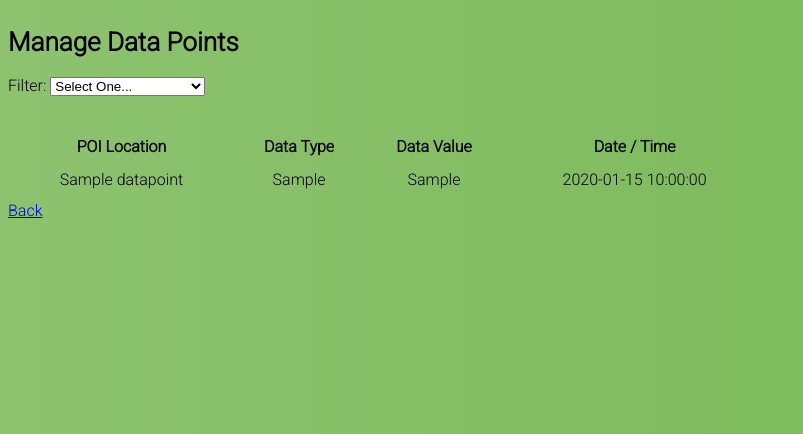
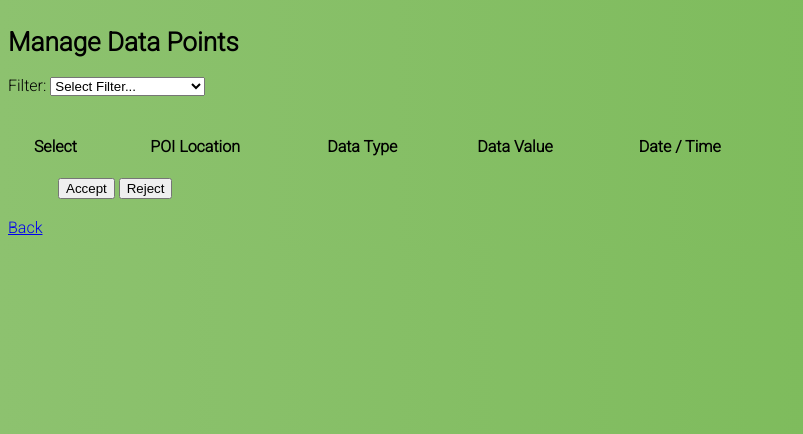
Before and after one commit to cclaassen3/service_learn_sustain, a Flask app: page /manage-data-points in a window 1280 px wide. Shown: the top 434 px of the page, without its empty margins (0-803 px from the left). Run offline with Flask 2, Linux system fonts and the light colour scheme; tables that the repository leaves empty or names only in its code hold one stand-in row (values such as "Sample post"); lists and menus that the app fills with data are empty; some libraries are stand-ins or nearby versions.

Commit message:
implemented filtering for data points & selecting to accept and reject

```diff
--- a/application.py
+++ b/application.py
@@ -122,16 +122,28 @@
 @app.route('/manage-data-points')
 def manage_data_points():
     data_points = db.retrieveDataPoints()
-    for dp in data_points:
-        print dp
-    return render_template('manage_data_points.html', data_points=data_points)
+    return render_template('manage_data_points.html', datapoints=data_points)
 
 @app.route('/change-data-point-filter', methods=['POST'])
 def change_data_point_filter():
     db.data_point_filter = [str(x) for x in request.form['filter'].split("_")]
-    print db.data_point_filter
     return flask.redirect('/manage-data-points')
 
+@app.route('/accept-data-points', methods=['POST'])
+def accept_data_points():
+    items = db.retrieveDataPoints()
+    selected = [int(x) for x in request.form.getlist("selected")]
+    for index in selected:
+        db.acceptDataPoint(items[index][0], items[index][3])
+    return flask.redirect('/manage-data-points')
+
+@app.route('/reject-data-points', methods=['POST'])
+def reject_data_points():
+    items = db.retrieveDataPoints()
+    selected = [int(x) for x in request.form.getlist("selected")]
+    for index in selected:
+        db.rejectDataPoint(items[index][0], items[index][3])
+    return flask.redirect('/manage-data-points')
 
 
 
--- a/db.py
+++ b/db.py
@@ -93,7 +93,7 @@
 def retrieveDataPoints():
 	#if filter selected, order by that filter
 	if data_point_filter: return filteredDataPoints(data_point_filter)
-	query = "SELECT poi_location_name, data_type, data_value, date_time FROM dataPoint WHERE accepted=False"
+	query = "SELECT poi_location_name, data_type, data_value, date_time FROM dataPoint WHERE accepted is NULL"
 	cursor.execute(query)
 	database.commit()
 	return cursor.fetchall()
@@ -102,7 +102,6 @@
 	#set ascending / descending
 	ascdesc = 'asc'
 	if filter_specs[0] == 'desc': ascdesc = 'desc'
-	print "changed order"
 
 	#set column to filter by
 	column = 'poi_location_name'
@@ -111,10 +110,8 @@
 		elif filter_specs[2] == 'value': column = 'data_value'
 	elif filter_specs[1] == 'date': column = 'date_time'
 
-	print "filter specs:", ascdesc, column
-
 	#retrieve data points
-	query = "SELECT poi_location_name, data_type, data_value, date_time FROM dataPoint WHERE accepted=False order by {} {}".format(column, ascdesc)
+	query = "SELECT poi_location_name, data_type, data_value, date_time FROM dataPoint WHERE accepted is NULL order by {} {}".format(column, ascdesc)
 	cursor.execute(query)
 	database.commit()
 	return cursor.fetchall()
@@ -148,3 +145,22 @@
 	cursor.execute(query, (city, state))
 	database.commit()
 	return len(cursor.fetchall()) > 0
+
+
+# ---------- modify data ----------
+
+def acceptDataPoint(poi_location, date_time):
+	try:
+		query = "UPDATE dataPoint SET accepted=True WHERE poi_location_name=%s and date_time=%s"
+		cursor.execute(query, (poi_location, date_time))
+		database.commit()
+	except:
+		print "error accepting {} {}".format(poi_location, date_time)
+
+def rejectDataPoint(poi_location, date_time):
+	try:
+		query = "UPDATE dataPoint SET accepted=0 WHERE poi_location_name=%s and date_time=%s"
+		cursor.execute(query, (poi_location, date_time))
+		database.commit()
+	except:
+		print "error accepting {} {}".format(poi_location, date_time)
--- a/templates/manage_data_points.html
+++ b/templates/manage_data_points.html
@@ -1,11 +1,11 @@
 <!DOCTYPE html>
 <link rel="stylesheet" type="text/css" href="{{ url_for('static', filename='style.css') }}" media="screen" />
 
-<form class="change_data_point_filter" action="change-data-point-filter" method="POST">
+<form class="change_data_point_filter" action="change-data-point-filter"  method="POST">
   <br><header style="font-size:26px; font-weight:bold;">Manage Data Points</header><br>
   <label>Filter:</label>
     <select name="filter" onchange="this.form.submit()">
-      <option>Select One...</option>
+      <option>Select Filter...</option>
       <option value="asc_location_name">Location Name A-Z</option>
       <option value="desc_location_name">Location Name Z-A</option>
       <option value="asc_data_type">Data Type A-Z</option>
@@ -17,17 +17,20 @@
     </select>
 </form>
 <br><br>
-<body>
+
+<form class="accept_deny_data_points" method="POST">
   <table width="60%">
     <tbody>
       <tr>
+        <th>Select</th>
         <th>POI Location</th>
         <th>Data Type</th>
         <th>Data Value</th>
         <th>Date / Time</th>
       </tr>
-      {% for item in data_points %}
+      {% for item in datapoints %}
         <tr align="center" height="40">
+          <td><input type="checkbox" id="{{ datapoints.index(item) }}" name="selected" value="{{ datapoints.index(item) }}" ></td>
           <td>{{ item[0] }}</td>
           <td>{{ item[1] }}</td>
           <td>{{ item[2] }}</td>
@@ -36,5 +39,9 @@
       {% endfor %}
     </tbody>
   </table>
+  <br>
+  <button type="submit" formaction="accept-data-points" style="margin-left:50px">Accept</button>
+  <button type="submit" formaction="reject-data-points">Reject</button>
+  </form>
+  <br>
   <a style="text-align:left" href="{{ url_for('admin')}}">Back</a>
-</body>
```
